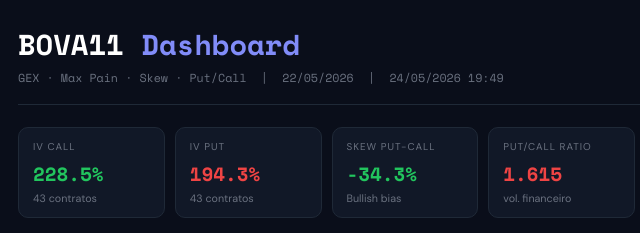
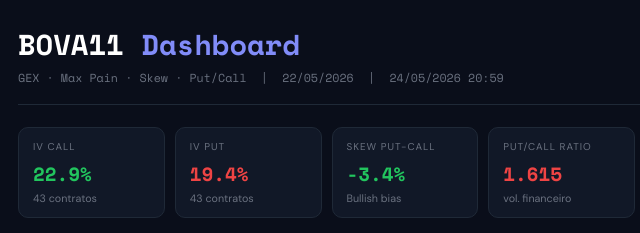
Before and after one commit to DayaneTeixeira/bova11-dashboard, a plain HTML site: page index.html in a window 1280 px wide. Shown: the top 233 px of the page, 0-640 px from the left. Drawn offline with nearby package versions, Linux system fonts and the light colour scheme.

Commit message:
deploy: 007a6fc7ddb82860c26f203322f313c78b73ea40

```diff
--- a/index.html
+++ b/index.html
@@ -42,7 +42,7 @@
 <div class="header">
   <div>
     <h1>BOVA11 <span>Dashboard</span></h1>
-    <p>GEX · Max Pain · Skew · Put/Call &nbsp;|&nbsp; 22/05/2026 &nbsp;|&nbsp; 24/05/2026 19:49</p>
+    <p>GEX · Max Pain · Skew · Put/Call &nbsp;|&nbsp; 22/05/2026 &nbsp;|&nbsp; 24/05/2026 20:59</p>
   </div>
   <div class="spot-badge">
     <div class="lbl">BOVA11 Fechamento</div>
@@ -51,9 +51,9 @@
 </div>
 
 <div class="kpi-grid">
-  <div class="kpi"><div class="k-lbl">IV Call</div><div class="k-val" style="color:var(--green)">228.5%</div><div class="k-sub">43 contratos</div></div>
-  <div class="kpi"><div class="k-lbl">IV Put</div><div class="k-val" style="color:var(--red)">194.3%</div><div class="k-sub">43 contratos</div></div>
-  <div class="kpi"><div class="k-lbl">Skew Put−Call</div><div class="k-val" style="color:#22c55e">-34.3%</div><div class="k-sub">Bullish bias</div></div>
+  <div class="kpi"><div class="k-lbl">IV Call</div><div class="k-val" style="color:var(--green)">22.9%</div><div class="k-sub">43 contratos</div></div>
+  <div class="kpi"><div class="k-lbl">IV Put</div><div class="k-val" style="color:var(--red)">19.4%</div><div class="k-sub">43 contratos</div></div>
+  <div class="kpi"><div class="k-lbl">Skew Put−Call</div><div class="k-val" style="color:#22c55e">-3.4%</div><div class="k-sub">Bullish bias</div></div>
   <div class="kpi"><div class="k-lbl">Put/Call Ratio</div><div class="k-val" style="color:#ef4444">1.615</div><div class="k-sub">vol. financeiro</div></div>
   <div class="kpi"><div class="k-lbl">Vol. Calls</div><div class="k-val" style="color:var(--green)">R$ 8.9M</div><div class="k-sub">8,164 negócios</div></div>
   <div class="kpi"><div class="k-lbl">Vol. Puts</div><div class="k-val" style="color:var(--red)">R$ 14.4M</div><div class="k-sub">6,626 negócios</div></div>
```
